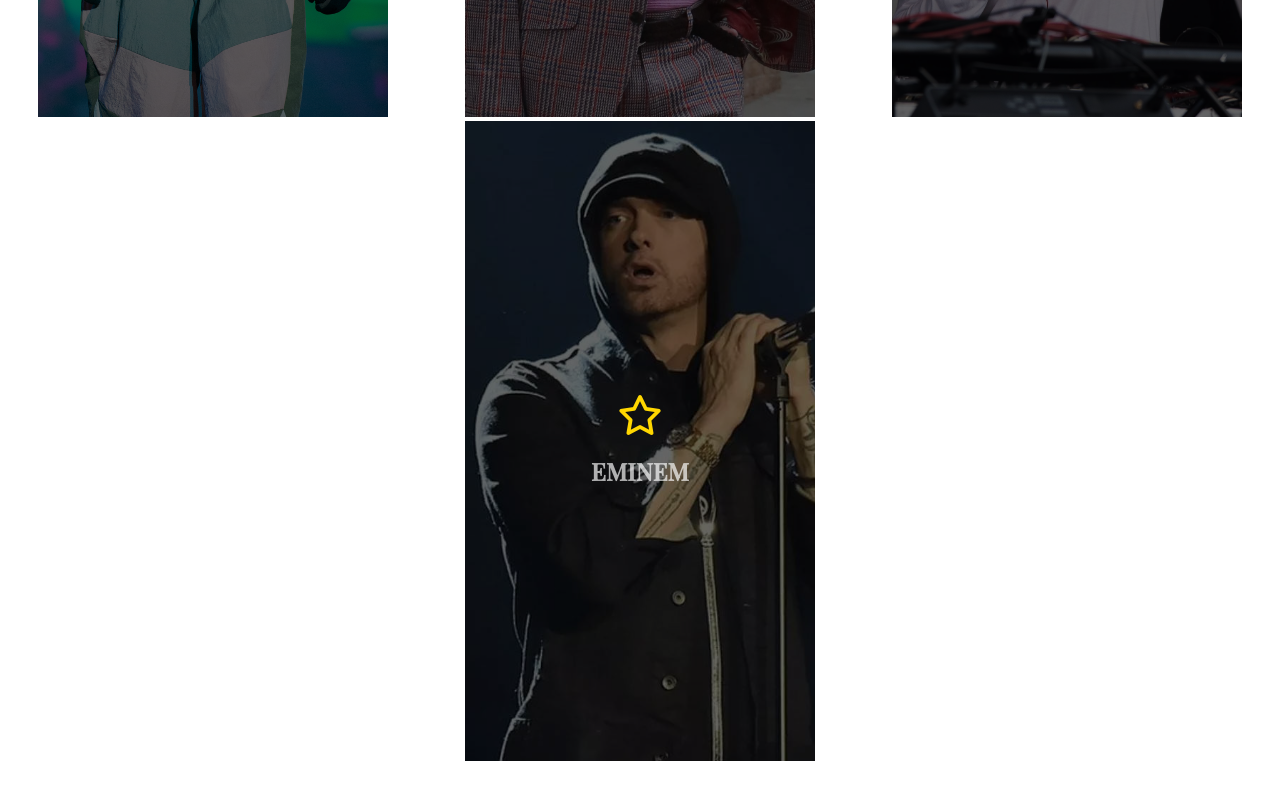
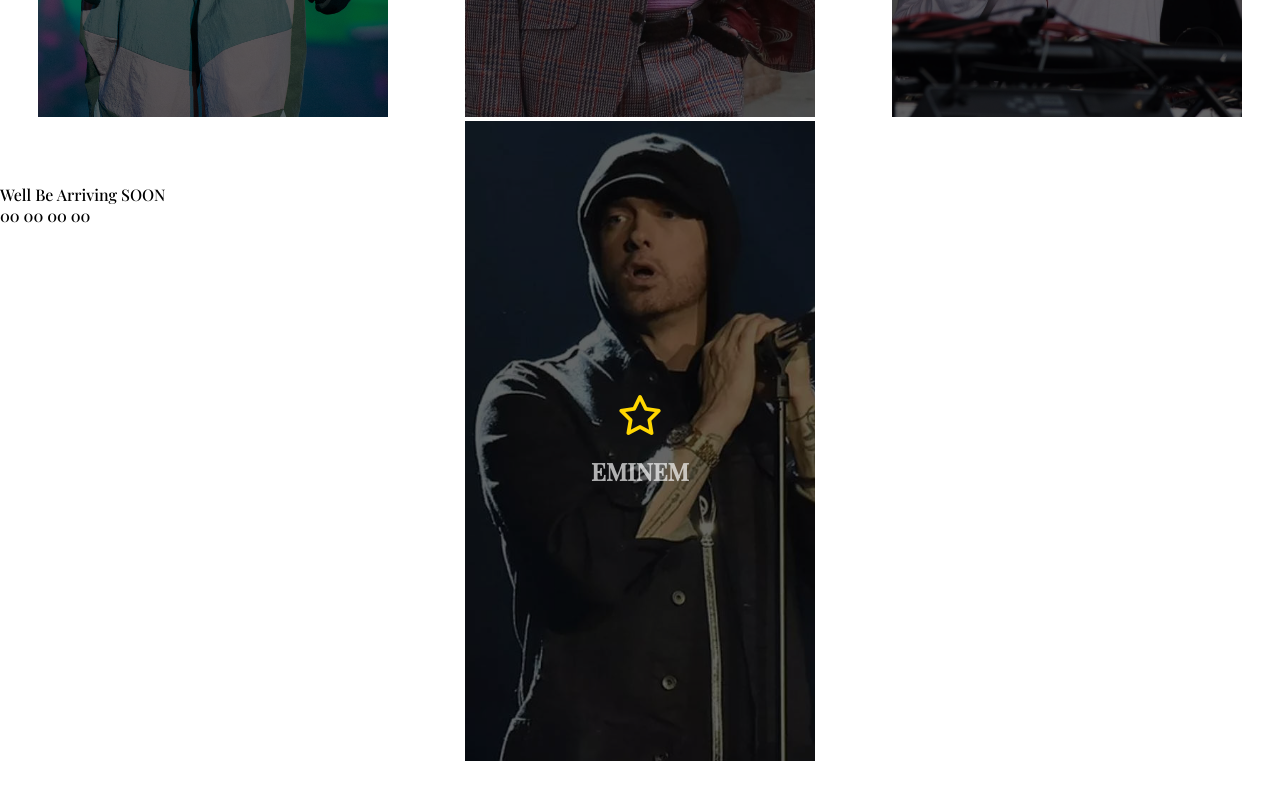
Before and after one commit to Grenish/Kaalrav, a plain HTML site: page index.html in a window 1280 px wide. Shown: the part 1876-2676 px from the top of the page. Before the commit the page ends 2641 px from the top, so only its background shows below. Drawn offline with nearby package versions, Linux system fonts and the light colour scheme; a web font is replaced by a local one.

Commit message:
Added a some lines for the timer

```diff
--- a/index.html
+++ b/index.html
@@ -125,6 +125,24 @@
 
     </div>
 
+    <!-- timer for 2023 -->
+    <div class="thirdParentContainer">
+        <div class="infoText">
+            <span class="firstLine">
+                Well Be Arriving
+            </span>
+            <span class="secondLine">
+                SOON
+            </span>
+        </div>
+        <div class="timer">
+            <span id="days">00</span>
+            <span id="hours">00</span>
+            <span id="minute">00</span>
+            <span id="seconds">00</span>
+        </div>
+    </div>
+
     <script src="app.js"></script>
 </body>
 
```
